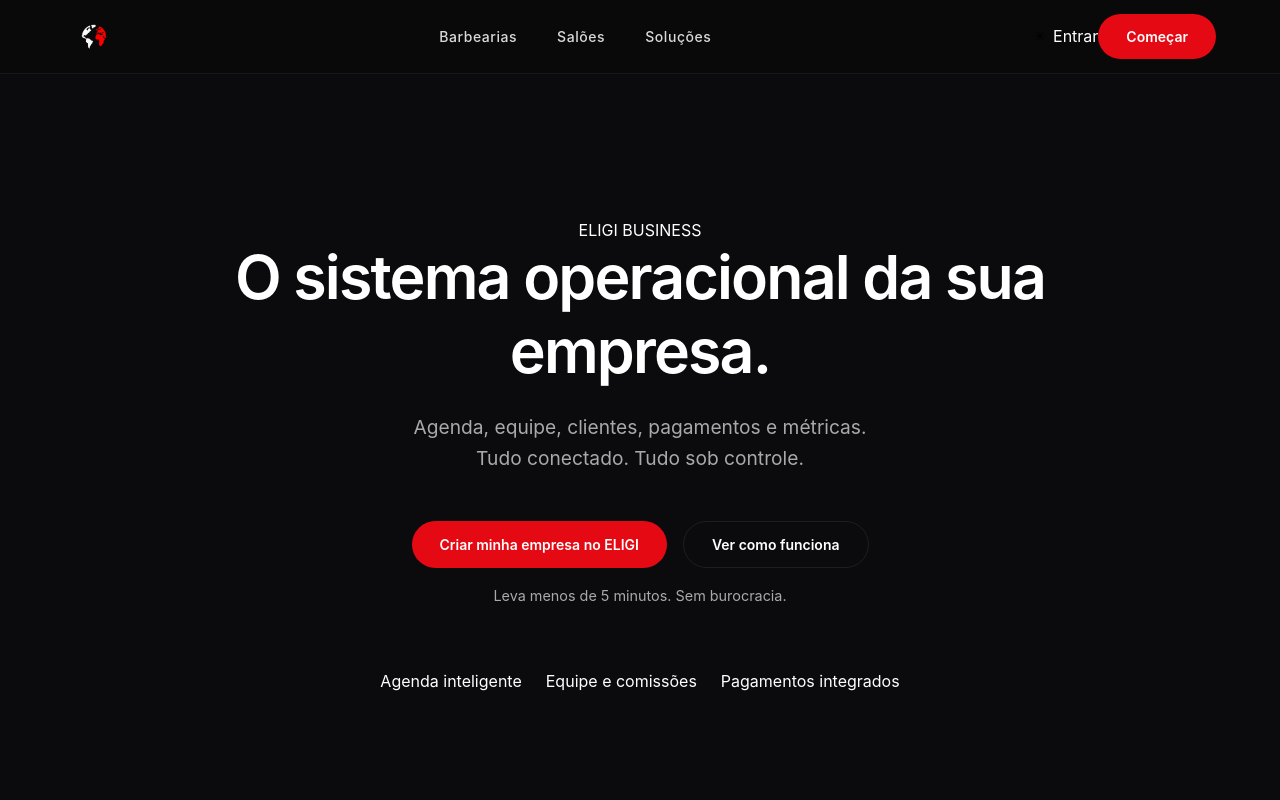
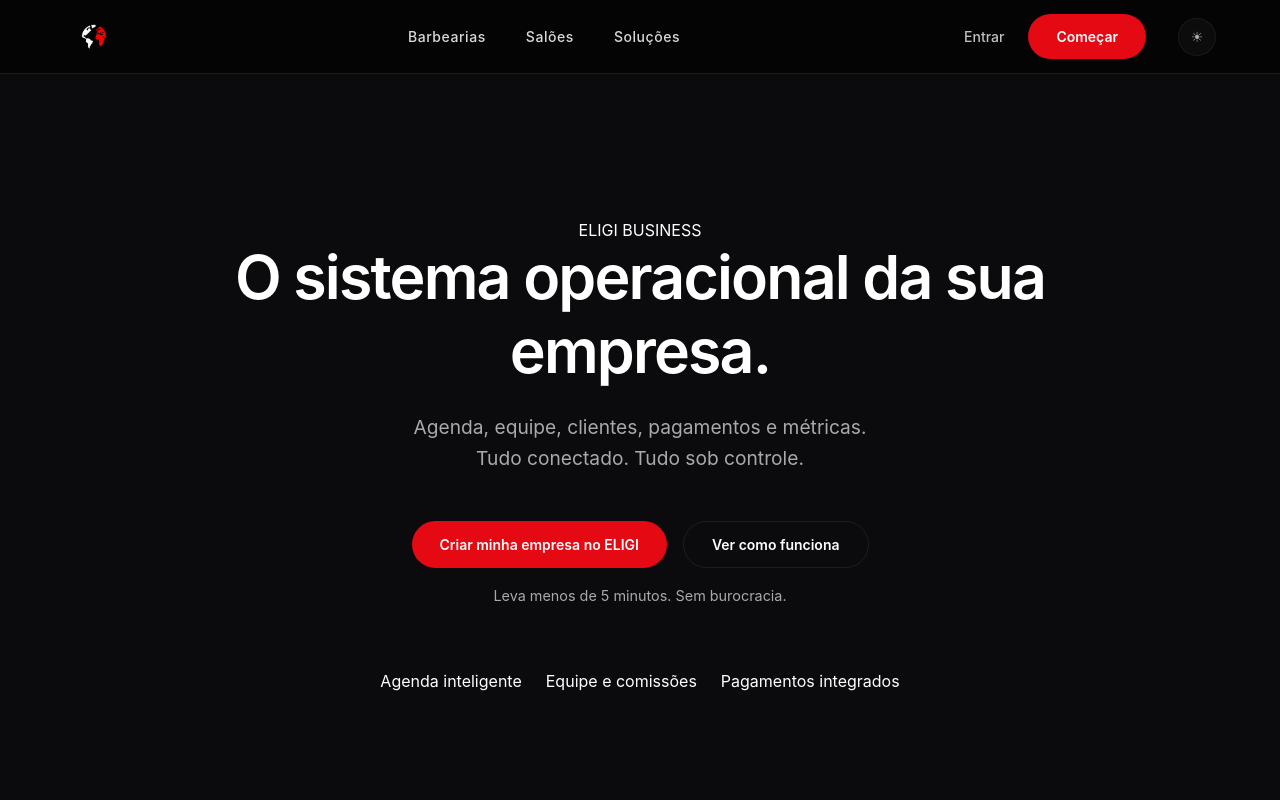
Before and after one commit to suporteeligi-cpu/eligi-fron-tend, a Next.js app: page / in a window 1280 px wide. Shown: the top 800 px of the page. Built offline with nearby package versions, Linux system fonts and the light colour scheme.

Commit message:
chore: deploy update

```diff
--- a/src/app/components/navbar/Navbar.tsx
+++ b/src/app/components/navbar/Navbar.tsx
@@ -77,23 +77,25 @@ export default function Navbar() {
 
         {/* Actions */}
         <div className="nav-actions">
+          <div className="auth-actions">
+            <Link href="/login" className="nav-link subtle">
+              Entrar
+            </Link>
+
+            <Link href="/register" className="btn btn-primary glass">
+              Começar
+            </Link>
+          </div>
+
           <button
             onClick={toggleTheme}
-            className="theme-toggle"
+            className="theme-toggle prominent"
             aria-label="Alternar tema"
           >
             <span className="theme-icon">
               {theme === 'dark' ? '☀︎' : '☾'}
             </span>
           </button>
-
-          <Link href="/login" className="nav-link subtle">
-            Entrar
-          </Link>
-
-          <Link href="/register" className="btn btn-primary glass">
-            Começar
-          </Link>
         </div>
       </div>
     </header>
--- a/src/styles/core.css
+++ b/src/styles/core.css
@@ -158,6 +158,13 @@ p {
   color: var(--text-main);
 }
 
+.btn-primary,
+.btn-primary:visited,
+.btn-primary:hover {
+  color: #ffffff;
+}
+
+
 /* ========================================================================
    MOBILE OVERRIDES — ISOLATED
 ======================================================================== */
--- a/src/styles/glass.css
+++ b/src/styles/glass.css
@@ -10,13 +10,13 @@
   width: 100%;
   z-index: 100;
   backdrop-filter: blur(16px);
-  background: rgba(10, 10, 10, 0.55);
-  border-bottom: 1px solid rgba(255, 255, 255, 0.06);
+  background: rgba(0, 0, 0, 0.55);
+  border-bottom: 1px solid rgba(255, 255, 255, 0.09);
   transition: transform 0.35s ease, background 0.35s ease;
 }
 
 .navbar-scrolled {
-  background: rgba(10, 10, 10, 0.72);
+  background: rgba(255, 255, 255, 0.103);
 }
 
 .navbar-hidden {
@@ -69,9 +69,10 @@
   background: transparent;
   border: none;
   cursor: pointer;
-  font-size: 16px;
+  font-size: 30px;
   opacity: 0.8;
   transition: transform 0.25s ease, opacity 0.25s ease;
+  color:aliceblue;
 }
 
 .theme-toggle:hover {
@@ -81,13 +82,63 @@
 
 .btn.glass {
   backdrop-filter: blur(8px);
-  box-shadow: 0 0 0 rgba(255,255,255,0);
+  box-shadow: 0 0 0 rgba(255, 255, 255, 0.721);
   transition: box-shadow 0.25s ease;
 }
 
 .btn.glass:hover {
   box-shadow: 0 0 18px rgba(255, 0, 0, 0.25);
 }
+
+/* ===================== NAV ACTIONS ===================== */
+.nav-actions {
+  display: flex;
+  align-items: center;
+  gap: 32px; /* separa auth do toggle */
+}
+
+.auth-actions {
+  display: flex;
+  align-items: center;
+  gap: 24px; /* espaço correto entre Entrar e Começar */
+}
+
+/* Link Entrar */
+.nav-link.subtle {
+  font-size: 14px;
+  font-weight: 500;
+  opacity: 0.75;
+}
+
+.nav-link.subtle:hover {
+  opacity: 1;
+}
+
+/* ===================== THEME TOGGLE ===================== */
+.theme-toggle.prominent {
+  width: 38px;
+  height: 38px;
+  border-radius: 50%;
+  border: 1px solid var(--border-soft);
+  background: var(--bg-elevated);
+  display: flex;
+  align-items: center;
+  justify-content: center;
+  cursor: pointer;
+
+  transition: all 0.3s var(--ease);
+}
+
+.theme-toggle.prominent:hover {
+  transform: rotate(12deg) scale(1.05);
+  box-shadow: var(--shadow-sm);
+}
+
+.theme-icon {
+  font-size: 14px;
+  opacity: 0.85;
+}
+
 
 /* ===================== NAVBAR LINKS SPACING ===================== */
 .nav-links {
```
